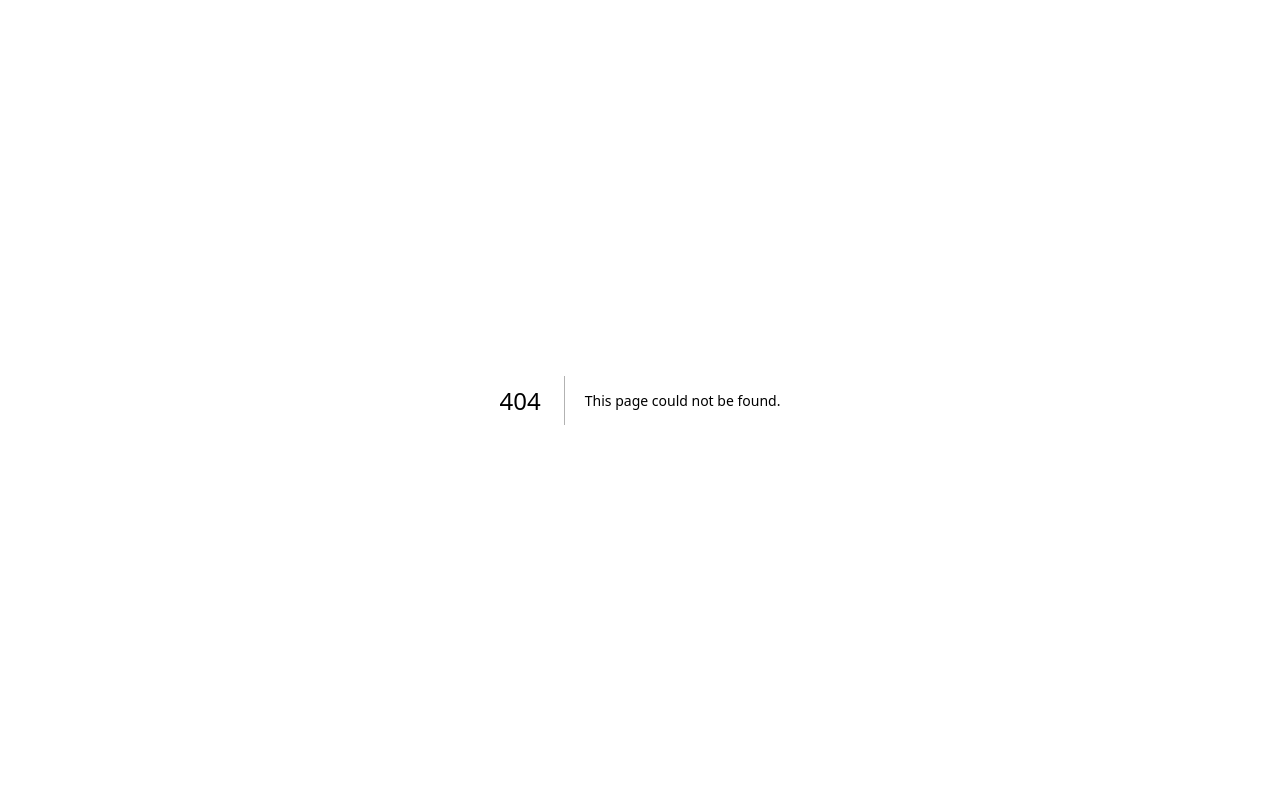
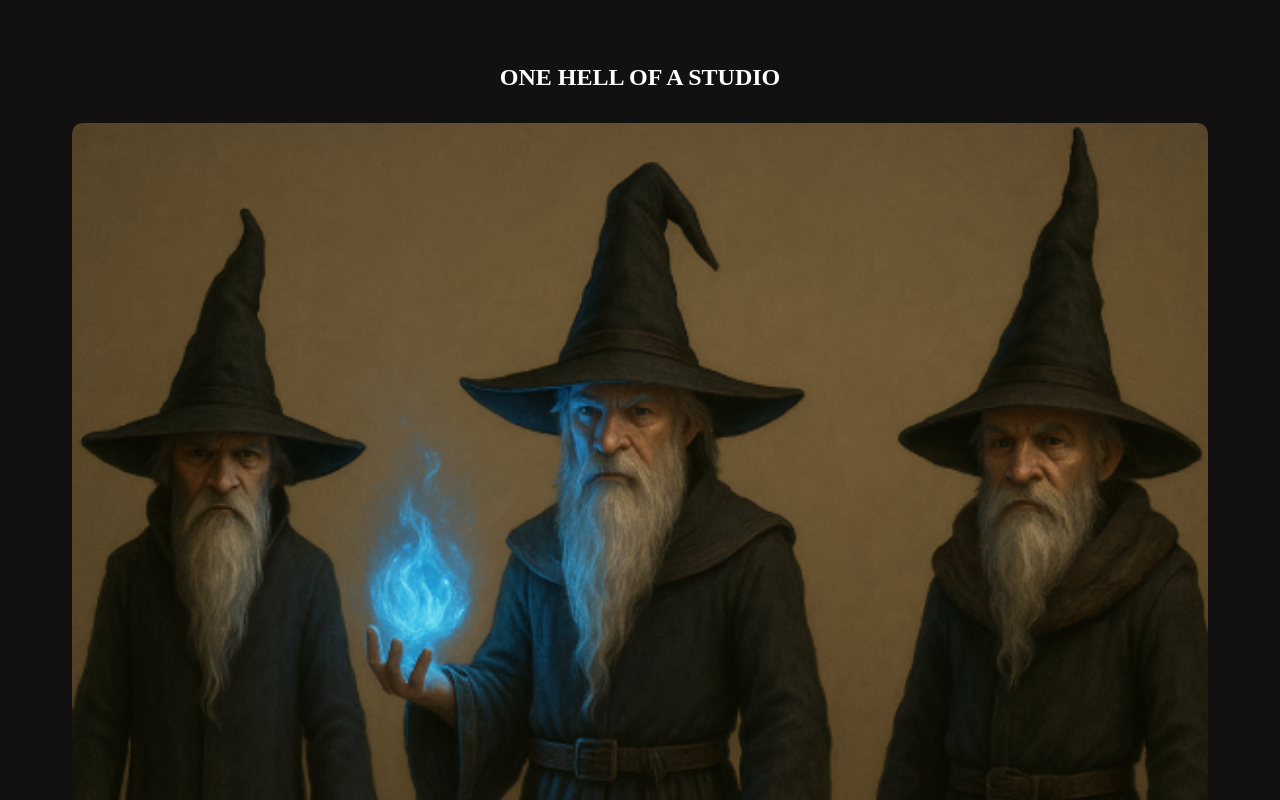
Before and after one commit to TobiasKjernell/thrall, a Next.js app: page /play in a window 1280 px wide. Before the commit this address had no page. Shown: the top 800 px of the page. Built offline with nearby package versions, Linux system fonts and the light colour scheme.

Commit message:
feature/11- saving for version 1

```diff
--- /dev/null
+++ b/src/app/play/page.tsx
@@ -0,0 +1,9 @@
+import PlayWeb from "@/components/PlayWeb";
+
+export default function Home() {
+  return (
+    <div>
+    <PlayWeb />
+    </div>
+  );
+}
--- /dev/null
+++ b/src/components/PlayWeb/index.tsx
@@ -0,0 +1,41 @@
+'use client';
+import React from 'react';
+import './playWeb.scss'
+
+const imageSources:string[] = [
+  '/assets/play1.png',
+  '/assets/play2.png',
+];
+
+const PlayWeb = () => {
+  return (
+    <section className="play-section">
+        <h2 className="play-title">ONE HELL OF A STUDIO</h2>
+        <div className="play-grid">
+        {imageSources.map((src, index) => (
+          <React.Fragment key={index}>
+        <div className="play-card">
+          <img src={src} alt={`play ${index + 1}`} />
+        </div>
+        {index === 0 && (
+            <div className="play-text">
+                <p>ENTER THE WORLD OF THRALL AND BECOME IT'S MASTER </p>
+            </div>
+        )}
+
+         {index === 1 && (
+              <div className="play-text">
+                <p>PLAY</p>
+              </div>
+            )}
+
+        </React.Fragment>
+
+
+      ))}
+      </div>
+    </section>
+  );
+};
+
+export default PlayWeb;
--- /dev/null
+++ b/src/components/PlayWeb/playWeb.scss
@@ -0,0 +1,56 @@
+.play-section {
+  padding: 4rem 2rem;
+  //background: linear-gradient(#1c1c1c, #111);
+  background-color: #121010;
+  text-align: center;
+  color: white;
+}
+
+.heading {
+  //font-family: 'Cinzel', serif;
+  font-size: 2.5rem;
+  margin-bottom: 2rem;
+  text-transform: uppercase;
+  letter-spacing: 2px;
+}
+
+.play-grid {
+  display: grid;
+  //grid-template-columns: repeat(2, 1fr);
+  //grid-template-rows: repeat(2, 1fr);
+  gap: 2rem;
+  padding: 2rem;
+  max-width: 1200px;
+  margin: 0 auto;
+
+  @media (max-width: 768px) {
+    grid-template-columns: 1fr;
+    gap: 1rem;
+    padding: 1rem;
+  }
+}
+
+.play-card {
+  overflow: hidden;
+  border-radius: 10px;
+
+  img {
+    width: 100%;
+    height: auto;
+    display: block;
+    object-fit: contain;
+    border-radius: 10px;
+    transition: transform 0.3s ease;
+
+    &:hover {
+      transform: scale(1.02);
+    }
+  }
+}
+
+.play-text {
+  text-align: center;
+  font-size: 1.2rem;
+  font-weight: bold;
+  padding: 1rem 0;
+}
```
Also changed, not shown: public/assets/play1.png (added), public/assets/play2.png (added).
